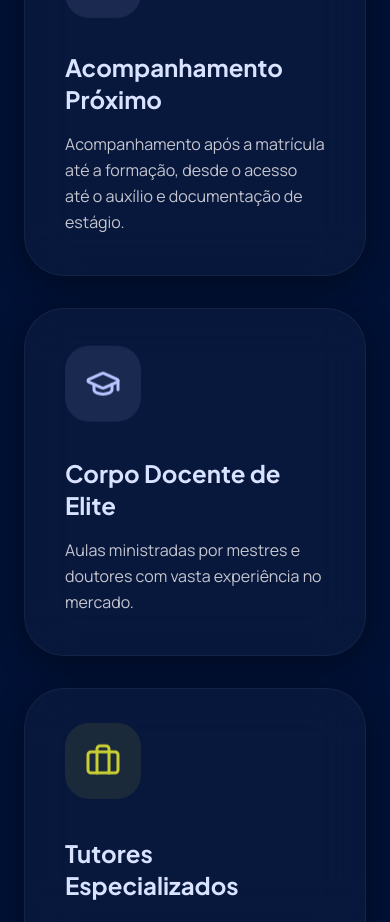
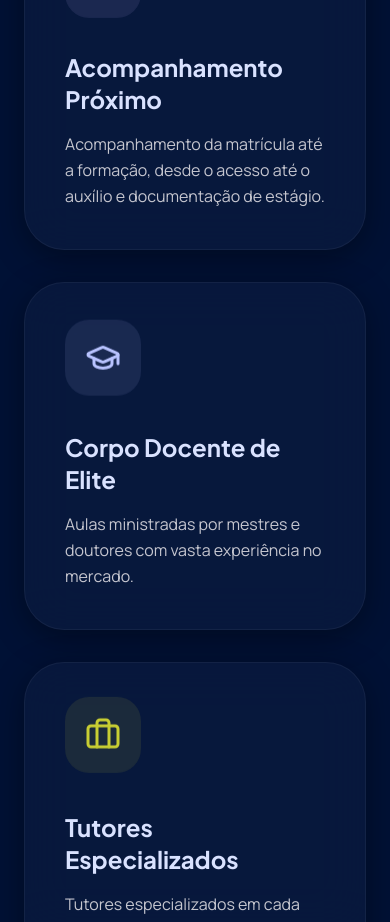
Before and after one commit to JoaoVitor520/LP-Unicsul-2026.1-, a React (Vite) app: page / in a window 390 px wide. Shown: the part 6187-7109 px from the top of the page. Built offline with nearby package versions, Linux system fonts and the light colour scheme; no server answers; the database is empty.

Commit message:
feat: create main application component with responsive navigation and course display logic.

```diff
--- a/src/App.tsx
+++ b/src/App.tsx
@@ -634,7 +634,7 @@ export default function App() {
               { icon: Clock, title: 'Flexibilidade Total', desc: 'Estude no seu ritmo, onde e quando quiser com a melhor plataforma EAD.', color: 'text-primary', bg: 'bg-primary/10' },
               { icon: Award, title: 'Qualidade MEC', desc: 'Cursos com nota máxima no MEC e diplomas valorizados em todo o país.', color: 'text-tertiary', bg: 'bg-tertiary/10' },
               { icon: Smartphone, title: 'Plataforma Blackboard', desc: 'A mesma utilizada por Harvard e pelas melhores do mundo. Tecnologia de ponta.', color: 'text-aqua', bg: 'bg-aqua/10' },
-              { icon: Users, title: 'Acompanhamento Próximo', desc: 'Acompanhamento após a matrícula até a formação, desde o acesso até o auxílio e documentação de estágio.', color: 'text-secondary', bg: 'bg-secondary/10' },
+              { icon: Users, title: 'Acompanhamento Próximo', desc: 'Acompanhamento da matrícula até a formação, desde o acesso até o auxílio e documentação de estágio.', color: 'text-secondary', bg: 'bg-secondary/10' },
               { icon: GraduationCap, title: 'Corpo Docente de Elite', desc: 'Aulas ministradas por mestres e doutores com vasta experiência no mercado.', color: 'text-primary', bg: 'bg-primary/10' },
               { icon: Briefcase, title: 'Tutores Especializados', desc: 'Tutores especializados em cada polo para tirar suas dúvidas e apoiar sua jornada.', color: 'text-tertiary', bg: 'bg-tertiary/10' },
             ].map((benefit, i) => (
```
